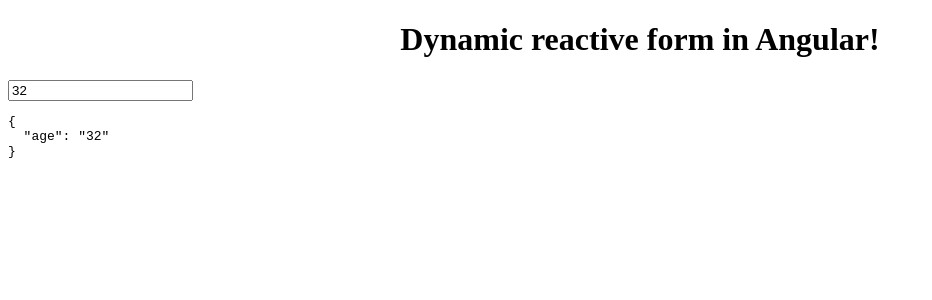
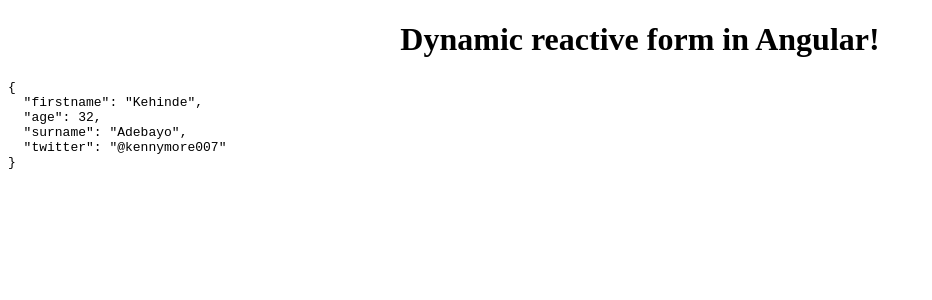
Before and after one commit to kenny007/Dynamic-reactive-forms, an Angular app: page /react in a window 1280 px wide. Shown: the top 300 px of the page, without its empty margins (0-932 px from the left). Built offline with nearby package versions, Linux system fonts and the light colour scheme.

Commit message:
Improved dynamic forms

```diff
--- a/src/app/reative-form/reative-form.component.ts
+++ b/src/app/reative-form/reative-form.component.ts
@@ -5,7 +5,9 @@
   selector: 'app-dynamic-form',
   template: `
     <form [formGroup]="form">
-      <input type="text" [formControlName]="fieldName">
+    <div *ngFor="let prop of personProps">
+        <input type="text" [formControlName]="prop">
+    </div>
     </form>
     <pre>{{ form.value | json }}</pre>
   `,
@@ -13,12 +15,21 @@
 })
 export class ReativeFormComponent implements OnInit {
   form: FormGroup;
-  fieldName = 'age';
-  fieldValue = '32';
+  person = {
+    firstname: 'Kehinde',
+    age: 32,
+    surname: 'Adebayo',
+    twitter:'@kennymore007'
+  };
+  personProps = [];
 
   ngOnInit() {
-    this.form = new FormGroup({
-      [this.fieldName]: new FormControl(this.fieldValue)
-    });
+    const formDataObj = {};
+    for(const prop of Object.keys(this.person)) {
+      formDataObj[prop] = new FormControl(this.person[prop]);
+      //this.personProps.push(prop);
+    }
+
+    this.form = new FormGroup(formDataObj);
   }
 }
```
Also changed, not shown: 1 other file (tests, documents, lock files or other folders).
